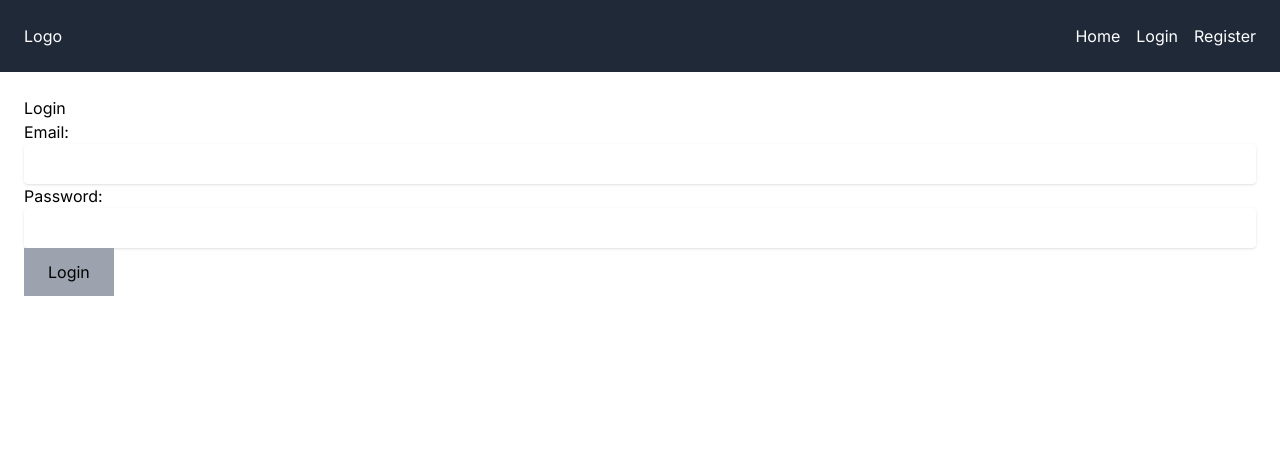
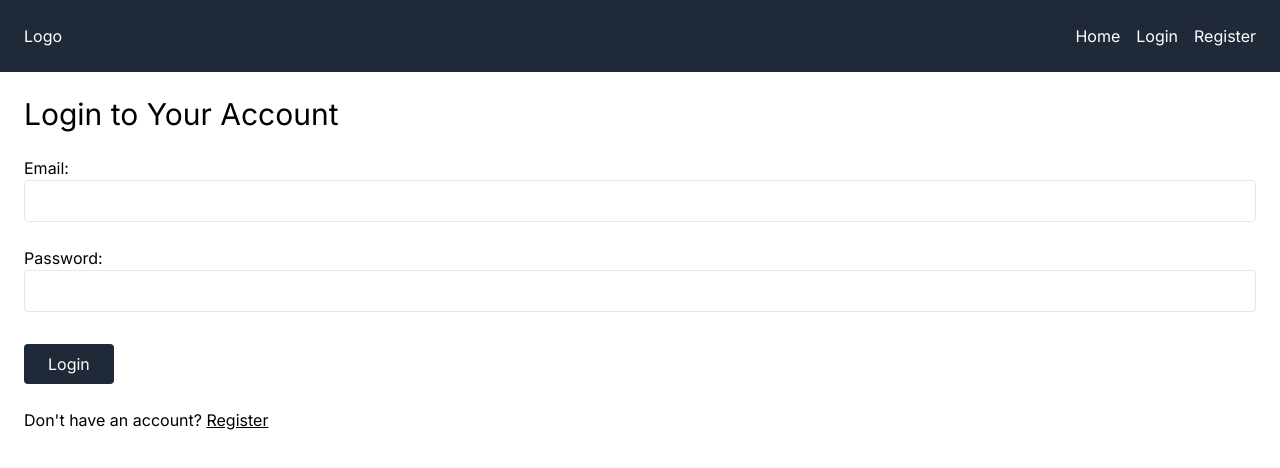
Before and after one commit to mattkiggen/pcstore, a Next.js app in the folder frontend/: page /login in a window 1280 px wide. Shown: the top 468 px of the page. Built offline with nearby package versions, Linux system fonts and the light colour scheme.

Commit message:
Add successful login toast

```diff
--- a/frontend/package.json
+++ b/frontend/package.json
@@ -11,7 +11,8 @@
     "axios": "^0.24.0",
     "next": "12.0.7",
     "react": "17.0.2",
-    "react-dom": "17.0.2"
+    "react-dom": "17.0.2",
+    "react-hot-toast": "^2.1.1"
   },
   "devDependencies": {
     "autoprefixer": "^10.4.0",
--- a/frontend/pages/_app.js
+++ b/frontend/pages/_app.js
@@ -1,7 +1,13 @@
 import '../styles/globals.css';
+import { Toaster } from 'react-hot-toast';
 
 function MyApp({ Component, pageProps }) {
-  return <Component {...pageProps} />;
+  return (
+    <>
+      <Toaster position='top-center' />
+      <Component {...pageProps} />
+    </>
+  );
 }
 
 export default MyApp;
--- a/frontend/pages/login.js
+++ b/frontend/pages/login.js
@@ -2,6 +2,8 @@ import Navbar from '../components/Navbar';
 import { useState } from 'react';
 const axios = require('axios').default;
 import { useRouter } from 'next/router';
+import Link from 'next/link';
+import toast from 'react-hot-toast';
 
 export default function LoginPage() {
   const [email, setEmail] = useState('');
@@ -10,6 +12,7 @@ export default function LoginPage() {
 
   const handleSubmit = async (e) => {
     e.preventDefault();
+    try {
       const res = await axios.post(`${process.env.API_URL}/api/auth`, {
         email,
         password,
@@ -17,37 +20,50 @@ export default function LoginPage() {
 
       if (res.status === 200) {
         localStorage.setItem('x-auth-token', res.data.token);
+        toast.success('Login was successful');
+        setTimeout(() => {
           return router.push('/dashboard');
+        }, 2000);
       }
-    console.log(res.status);
+    } catch (err) {
+      toast.error('An error occured. Please try again');
+    }
   };
 
   return (
     <>
       <Navbar />
       <div className='container mx-auto p-6'>
-        <h1>Login</h1>
+        <h1 className='text-3xl mb-6'>Login to Your Account</h1>
         <form onSubmit={handleSubmit}>
-          <label className='flex flex-col'>
+          <label className='flex flex-col mb-6'>
             <span>Email:</span>
             <input
               type='text'
-              className='p-2 rounded shadow'
+              className='p-2 rounded border border-gray-200'
               value={email}
               onChange={(e) => setEmail(e.target.value)}
             />
           </label>
-          <label className='flex flex-col'>
+          <label className='flex flex-col mb-8'>
             <span>Password:</span>
             <input
               type='password'
-              className='p-2 rounded shadow'
+              className='p-2 rounded border border-gray-200'
               value={password}
               onChange={(e) => setPassword(e.target.value)}
             />
           </label>
-          <button className='px-6 py-3 bg-gray-400'>Login</button>
+          <button className='px-6 py-2 bg-gray-800 rounded text-white mb-6'>
+            Login
+          </button>
         </form>
+        <p>
+          Don't have an account?{' '}
+          <Link href='/register'>
+            <a className='underline'>Register</a>
+          </Link>
+        </p>
       </div>
     </>
   );
```
Also changed, not shown: 1 other file (tests, documents, lock files or other folders). Lines whose indentation alone changed are shown as unchanged.
